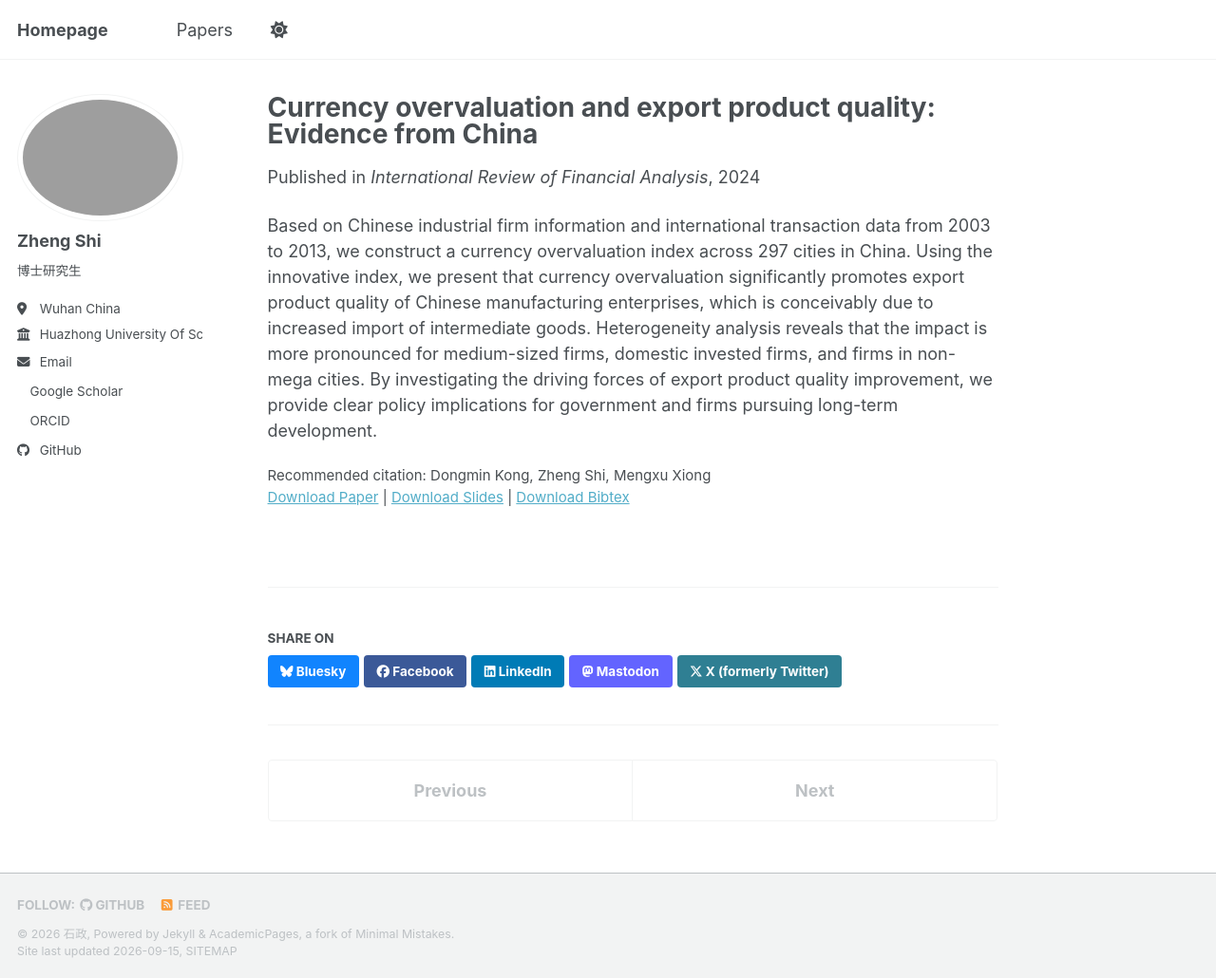
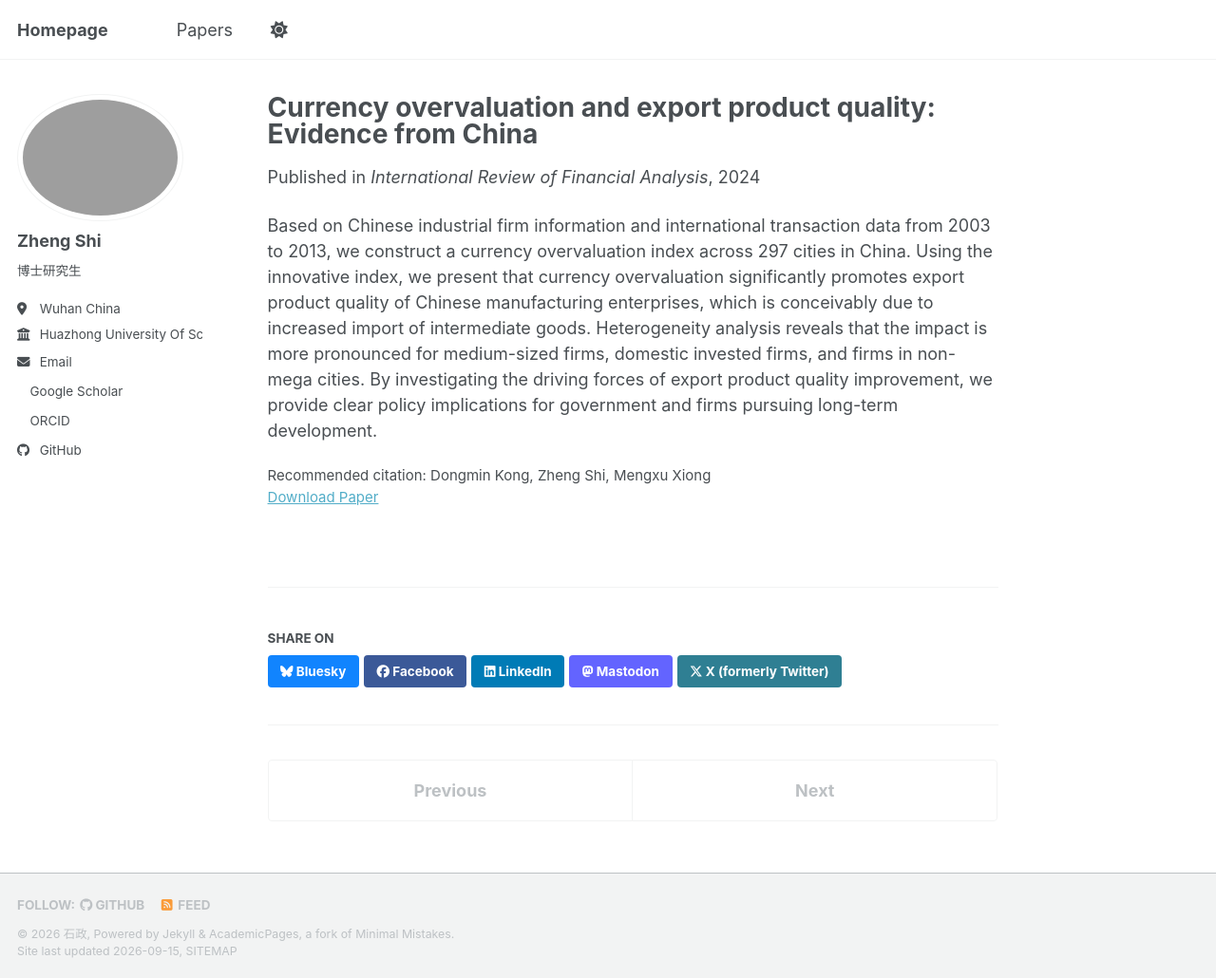
Before and after one commit to zhengshi-econ/zhengshi-econ.github.io, a Jekyll site: the page built from _publications/2009-10-01-paper-title-number-1.md, in a window 1280 px wide and 1030 px high. Shown: the whole window at 95% size. Built offline with Jekyll 4.4.1, drawn with Linux system fonts in a browser that asks for light colours; a style sheet for code colours, icons or effects is not loaded; part of the change alters nothing that is shown.

Commit message:
Update publication metadata for paper number 1
Removed slides URL and BibTeX URL from the publication metadata.

```diff
--- a/_publications/2009-10-01-paper-title-number-1.md
+++ b/_publications/2009-10-01-paper-title-number-1.md
@@ -15,9 +15,7 @@ excerpt: Based on Chinese industrial firm information and international
   firms pursuing long-term development.
 date: 2024-05-01
 venue: International Review of Financial Analysis
-slidesurl: https://academicpages.github.io/files/slides1.pdf
 paperurl: https://www.sciencedirect.com/science/article/abs/pii/S1057521924000826
-bibtexurl: https://academicpages.github.io/files/bibtex1.bib
 citation: Dongmin Kong, Zheng Shi, Mengxu Xiong
 ---
 Based on Chinese industrial firm information and international transaction data from 2003 to 2013, we construct a currency overvaluation index across 297 cities in China. Using the innovative index, we present that currency overvaluation significantly promotes export product quality of Chinese manufacturing enterprises, which is conceivably due to increased import of intermediate goods. Heterogeneity analysis reveals that the impact is more pronounced for medium-sized firms, domestic invested firms, and firms in non-mega cities. By investigating the driving forces of export product quality improvement, we provide clear policy implications for government and firms pursuing long-term development.
```
